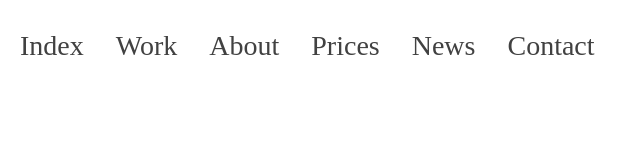
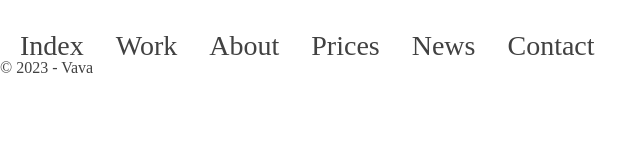
Before and after one commit to marcellere/practica-final-precurso-marcelle, a plain HTML site: page index.html in a window 1280 px wide. Shown: the full height of the page, 0-640 px from the left. Drawn offline with Linux system fonts and the light colour scheme; a web font is replaced by a local one.

Commit message:
semántica footer

```diff
--- a/css/style.css
+++ b/css/style.css
@@ -105,7 +105,7 @@ header nav .menu .active {
 
 
 
-/* mediaqueries */
+/* start of mediaqueries */
 
 @media(width>=48rem) {
     header nav.container #btn-menu {
--- a/index.html
+++ b/index.html
@@ -24,13 +24,17 @@
                 </ul>
             </nav>
         </header>
+        <main>
 
 
+        </main>
 
-
-
+        <footer>
+            <div class="container">
+                <p>&copy; 2023 - Vava</p>
+            </div>
+        </footer>
     </div>
-
 </body>
 
 </html>
```
